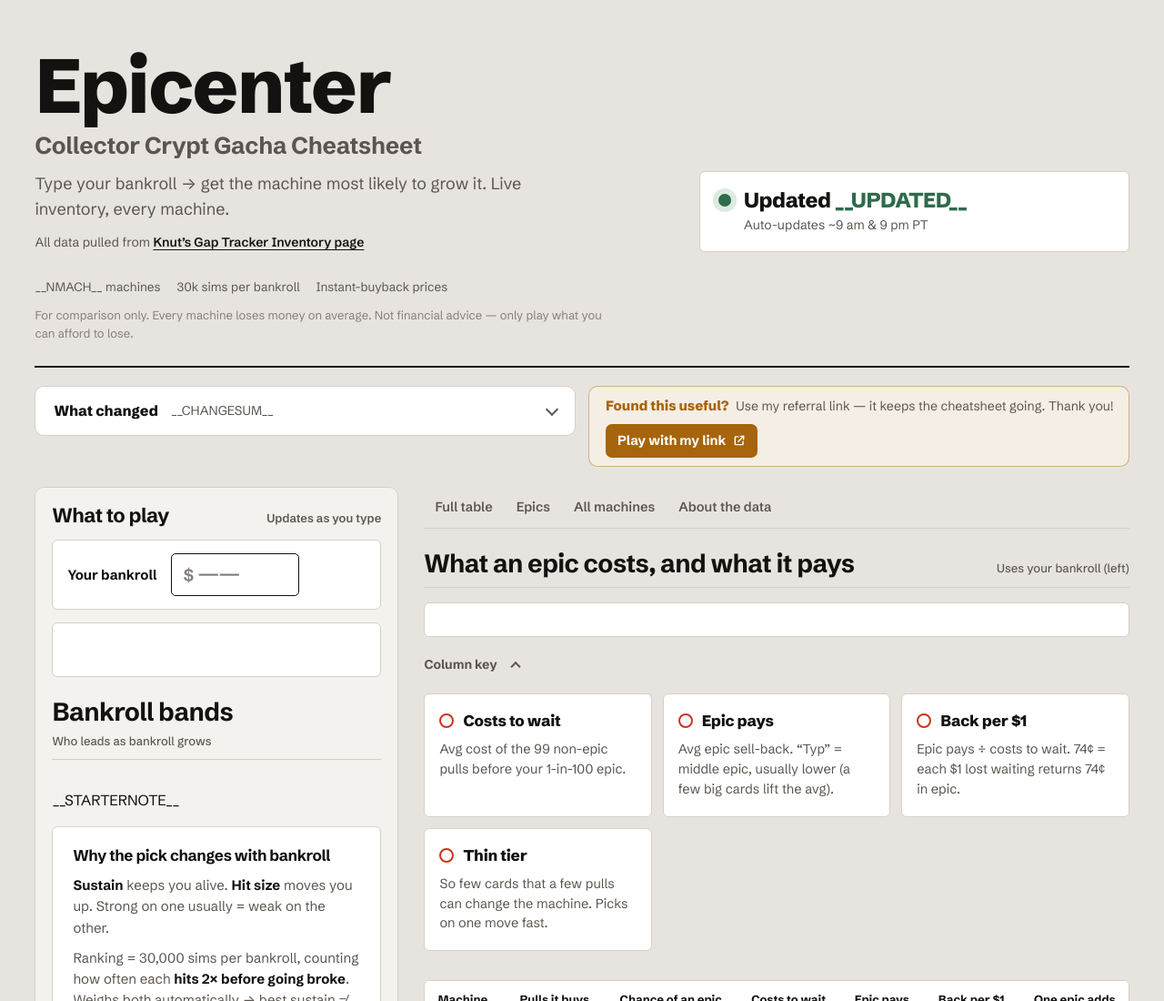
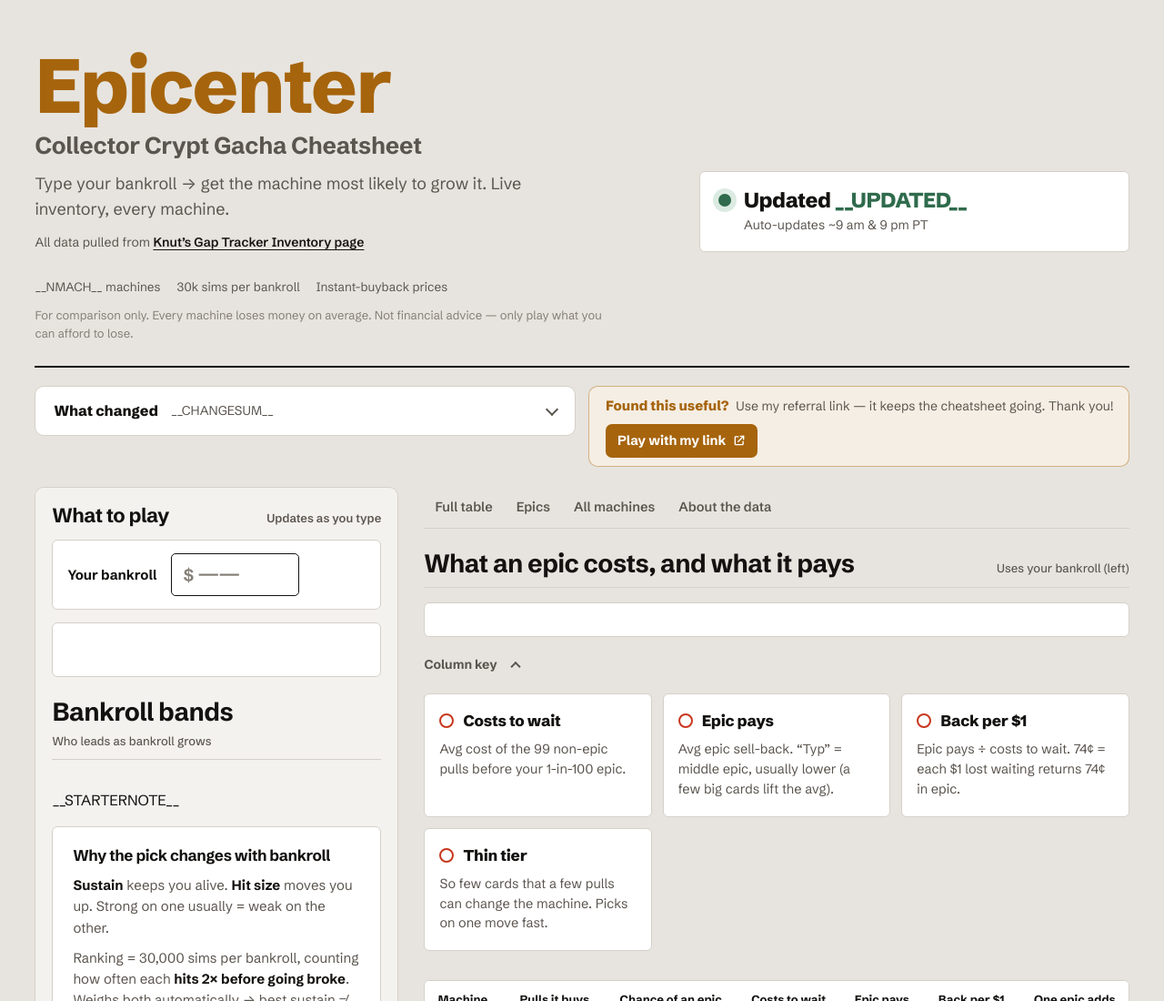
Before and after one commit to saprozoic-dev/cheatsheet, a plain HTML site: page sim/page_template.html in a window 1280 px wide. Shown: the top 1100 px of the page at 91% size. Drawn offline with Linux system fonts and the light colour scheme.

Commit message:
Update page_template.html

```diff
--- a/sim/page_template.html
+++ b/sim/page_template.html
@@ -59,7 +59,7 @@ footer{font-size:13.5px;color:var(--muted);line-height:1.7}
 .mast-mid .disclaim{margin:0}
 .mast-copy{display:flex;flex-direction:column;gap:12px}
 .brand{font-size:clamp(19px,2.2vw,26px);font-weight:700;letter-spacing:-.01em;line-height:1.2;color:var(--muted);margin-top:-6px}
-.mast-copy h1{font-size:clamp(46px,7.5vw,84px)}
+.mast-copy h1{font-size:clamp(46px,7.5vw,84px);color:var(--a)}
 .credit{font-size:14px;color:var(--muted);margin:0}
 .credit a{color:var(--ink);font-weight:600}
 .updated{--fc:var(--c);--fbg:var(--c-bg);background:var(--panel);border:1px solid var(--line);border-radius:6px;padding:18px 20px;display:grid;grid-template-columns:auto minmax(0,1fr);gap:4px 14px;align-items:center}
```
